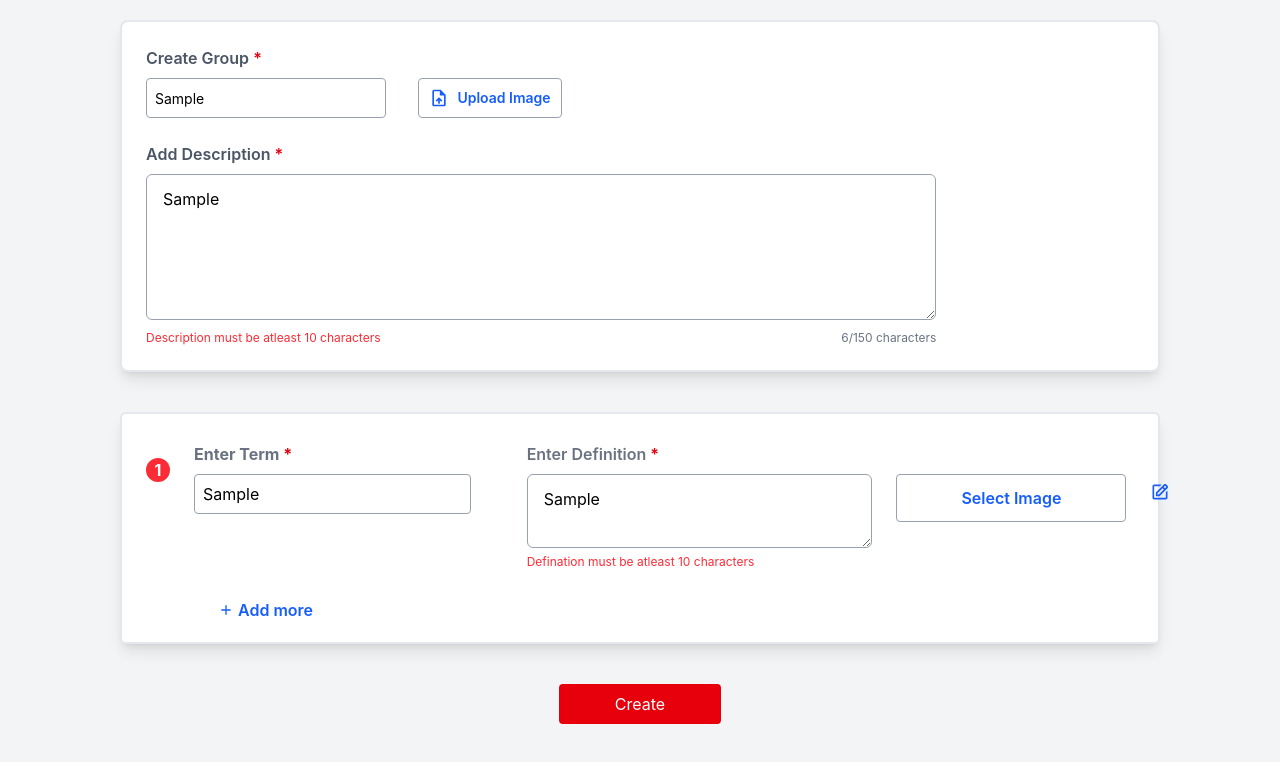
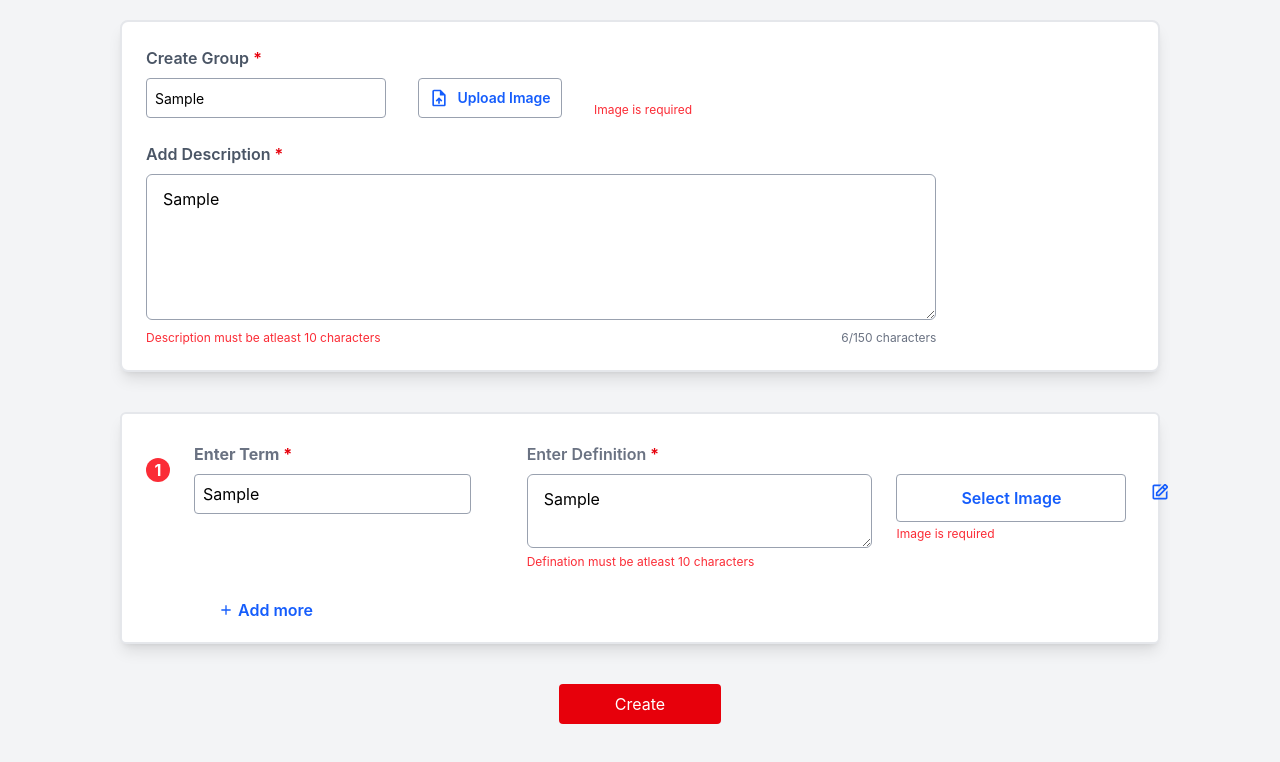
Before and after one commit to Rutujabhonde18/Flashcard-Generator, a React (Vite) app: page / in a window 1280 px wide. Both pictures are taken after typing "Sample", "Sample", "Sample", "Sample" into the empty fields and a click on the button "Create". Shown: the part 145-907 px from the top of the page. Built offline with nearby package versions, Linux system fonts and the light colour scheme.

Commit message:
fix image type bugs

```diff
--- a/src/components/TermInput.jsx
+++ b/src/components/TermInput.jsx
@@ -5,7 +5,7 @@ import { RxCross2 } from "react-icons/rx";
 import { useRef } from "react";
 
 const TermInput = ({ index, remove, myterms, setFieldValue }) => {
-  const termInputRefs = useRef([]);
+  const termInputRef = useRef(null);
   return (
     <div
       key={index}
@@ -30,16 +30,15 @@ const TermInput = ({ index, remove, myterms, setFieldValue }) => {
           name={`flashterms.${index}.term`}
           type="text"
           placeholder="Enter Term"
-          innerRef={(el) => {
-            termInputRefs.current[index] = el;
-          }}
+          required
+          innerRef={termInputRef}
           className="placeholder-gray-300 w-full p-2 h-10 border border-gray-400 rounded-sm focus:outline-none"
         />
 
         <ErrorMessage
           name={`flashterms.${index}.term`}
           component="div"
-          className="text-red-500 text-xs"
+          className="text-red-500 text-xs mt-1"
         />
       </div>
 
@@ -84,7 +83,7 @@ const TermInput = ({ index, remove, myterms, setFieldValue }) => {
         <input
           id={`flashcard-image-${index}`}
           type="file"
-          accept="image/*"
+          accept=".jpg, .jpeg, .png, .webp"
           className="hidden"
           onChange={(event) => {
             const file = event.target.files[0];
@@ -129,6 +128,11 @@ const TermInput = ({ index, remove, myterms, setFieldValue }) => {
             </button>
           </div>
         )}
+        <ErrorMessage
+              name={`flashterms.${index}.image`}
+              component="div"
+              className="text-red-500 text-xs mt-1"
+            />
       </div>
       {/* DELETE + EDIT */}
       <div className="w-16 lg:mt-14 flex lg:flex-col md:flex-row lg:items-center mx-auto gap-2 text-purple-700">
@@ -144,7 +148,7 @@ const TermInput = ({ index, remove, myterms, setFieldValue }) => {
         <button
           type="button"
           onClick={() => {
-            termInputRefs.current[index]?.focus();
+            termInputRef.current?.focus();
           }}
         >
           <BiEdit className="w-5 h-5 text-blue-600 cursor-pointer" />
--- a/src/pages/CreateFlashcard.jsx
+++ b/src/pages/CreateFlashcard.jsx
@@ -31,6 +31,18 @@ const CreateFlashcard = () => {
       .max(150, "Description must not exceed 150 characters")
       .required("Description is required"),
 
+    groupImg: Yup.mixed()
+      .required("Image is required")
+      .test("fileSize", "Image size must be less than 100MB", (value) => {
+        if (!value) return true;
+        return value.size <= 100 * 1024 * 1024;
+      })
+      .test("fileType", "Only JPG, JPEG, PNG, WEBP format allowed", (value) => {
+        if (!value) return true;
+        const allowedTypes = ["image/jpeg", "image/png", "image/webp"];
+        return allowedTypes.includes(value.type);
+      }),
+
     flashterms: Yup.array().of(
       Yup.object({
         term: Yup.string()
@@ -42,6 +54,22 @@ const CreateFlashcard = () => {
           .min(15, "Defination must be atleast 10 characters")
           .max(150, "Defination must not exceed 150 characters")
           .required("Defination is required"),
+
+        image: Yup.mixed()
+          .required("Image is required")
+          .test("fileSize", "Image size must be less than 100MB", (value) => {
+            if (!value) return true;
+            return value.size <= 100 * 1024 * 1024;
+          })
+          .test(
+            "fileType",
+            "Only JPG, JPEG, PNG, WEBP format allowed",
+            (value) => {
+              if (!value) return true;
+              const allowedTypes = ["image/jpeg", "image/png", "image/webp"];
+              return allowedTypes.includes(value.type);
+            },
+          ),
       }),
     ),
   });
@@ -114,6 +142,8 @@ const CreateFlashcard = () => {
               {
                 term: "",
                 defination: "",
+                image: null,
+                imagePreview: null,
               },
             ],
           }}
@@ -148,7 +178,7 @@ const CreateFlashcard = () => {
                         <ErrorMessage
                           name="groupname"
                           component="div"
-                          className="text-red-500 text-xs"
+                          className="text-red-500 text-xs mt-1"
                         />
                       </div>
 
@@ -196,7 +226,7 @@ const CreateFlashcard = () => {
                           ref={groupFilePicker}
                           type="file"
                           name="groupImg"
-                          accept="image/*"
+                          accept=".jpg, .jpeg, .png, .webp"
                           className="hidden"
                           onChange={(event) => {
                             const file = event.target.files[0];
@@ -208,6 +238,11 @@ const CreateFlashcard = () => {
                               setFieldValue("groupImg", file);
                             }
                           }}
+                        />
+                        <ErrorMessage
+                          name="groupImg"
+                          component="div"
+                          className="text-red-500 text-xs"
                         />
                       </div>
                     </div>
@@ -225,6 +260,7 @@ const CreateFlashcard = () => {
                         as="textarea"
                         name="groupdescription"
                         id="groupdescription"
+                        required
                         placeholder="Describe the roles,responsibility,skills required for the job and help candidate understand the role better. (Max length 150)"
                         rows="5"
                         className="w-4/5 placeholder:text-gray-400 rounded-md border border-gray-400 px-4 py-3 focus:outline-none"
```
